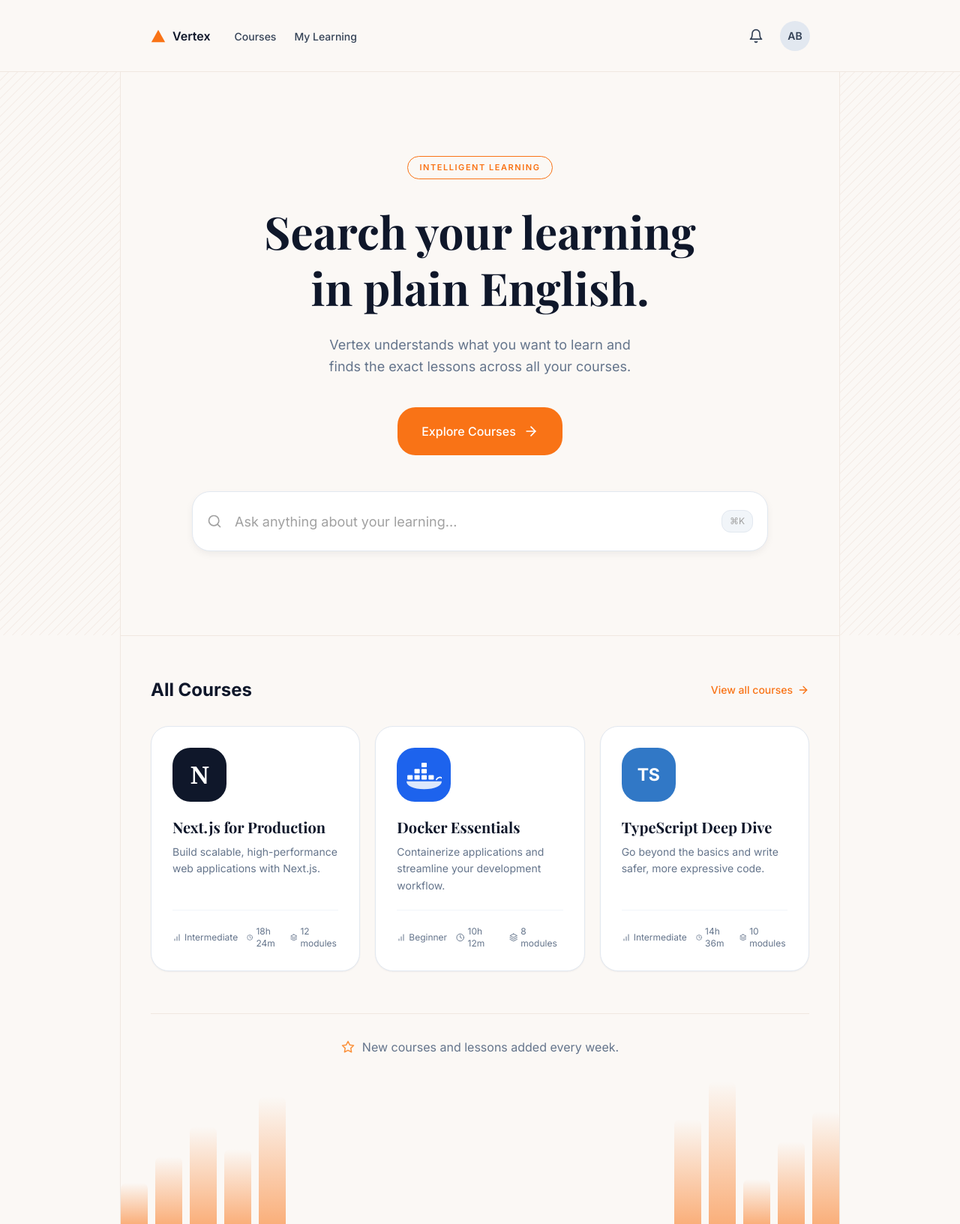
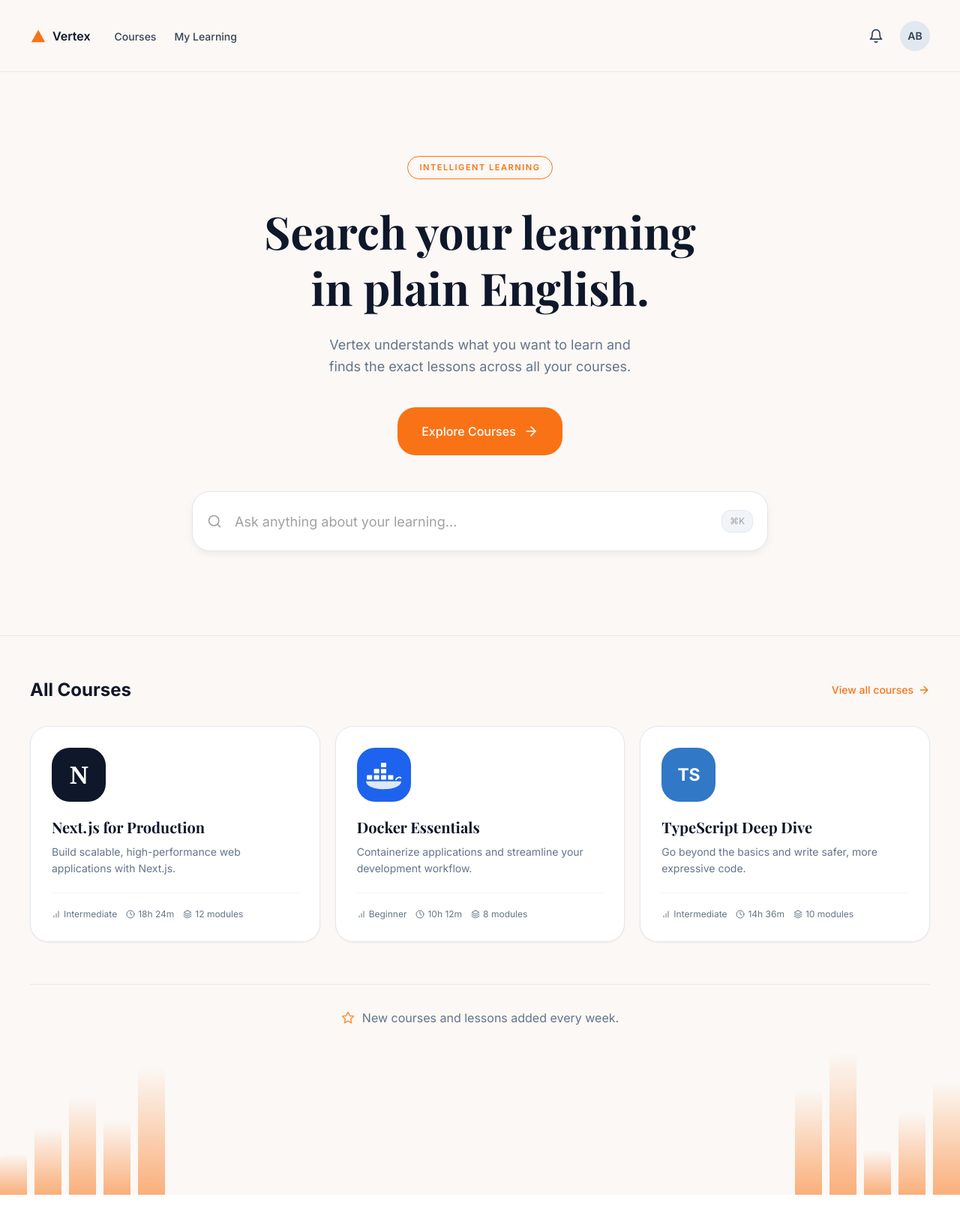
Before and after one commit to Airshock72/vertex, a Next.js app: page / in a window 1280 px wide. Shown: the whole page at 75% size. After the commit the page ends 1593 px from the top, so only its background shows below. Built offline with nearby package versions, Linux system fonts and the light colour scheme.

Commit message:
updated page.tsx

```diff
--- a/app/page.tsx
+++ b/app/page.tsx
@@ -82,7 +82,7 @@ export default function Home() {
     <div className="min-h-screen bg-canvas text-neutral-900">
       {/* ── Site header ──────────────────────────────────────── */}
       <header className="h-24 border-b border-canvas-line bg-canvas">
-        <div className="max-w-[960px] mx-auto px-6 sm:px-10 h-full flex items-center">
+        <div className="max-w-360 mx-auto px-6 sm:px-10 h-full flex items-center">
           <Navbar
             links={[
               { label: "Courses", href: "/courses" },
@@ -113,7 +113,7 @@ export default function Home() {
             aria-hidden
           />
           {/* Content column: solid canvas background with hairline borders */}
-          <div className="relative max-w-[960px] mx-auto bg-canvas lg:border-x lg:border-canvas-line">
+          <div className="relative max-w-360 mx-auto bg-canvas min-[1441px]:border-x min-[1441px]:border-canvas-line">
             <div className="px-6 sm:px-10 py-20 sm:py-28 text-center">
               {/* Eyebrow badge */}
               <div className="inline-flex items-center border border-primary-500 rounded-full px-4 py-1.5 mb-8">
@@ -161,10 +161,10 @@ export default function Home() {
 
         {/* ── All Courses ───────────────────────────────────────── */}
         <section>
-          <div className="max-w-[960px] mx-auto lg:border-x lg:border-canvas-line">
+          <div className="max-w-360 mx-auto min-[1441px]:border-x min-[1441px]:border-canvas-line">
             <hr className="border-canvas-line" />
           </div>
-          <div className="max-w-[960px] mx-auto lg:border-x lg:border-canvas-line px-6 sm:px-10 py-14">
+          <div className="max-w-360 mx-auto min-[1441px]:border-x min-[1441px]:border-canvas-line px-6 sm:px-10 py-14">
             <div className="flex items-center justify-between mb-8">
               <h2 className="text-2xl font-bold text-neutral-900">All Courses</h2>
               <a
@@ -194,7 +194,7 @@ export default function Home() {
         </section>
 
         {/* ── Footer note ───────────────────────────────────────── */}
-        <div className="max-w-[960px] mx-auto lg:border-x lg:border-canvas-line px-6 sm:px-10">
+        <div className="max-w-360 mx-auto min-[1441px]:border-x min-[1441px]:border-canvas-line px-6 sm:px-10">
           <div className="py-8 flex items-center justify-center gap-2.5 border-t border-canvas-line">
             <StarIcon size={18} className="text-primary-400" />
             <span className="text-base text-neutral-500">
@@ -204,7 +204,7 @@ export default function Home() {
         </div>
 
         {/* ── Bar decoration ────────────────────────────────────── */}
-        <div className="max-w-[960px] mx-auto lg:border-x lg:border-canvas-line overflow-hidden">
+        <div className="max-w-360 mx-auto min-[1441px]:border-x min-[1441px]:border-canvas-line overflow-hidden">
           <ChartBars />
         </div>
       </main>
```
